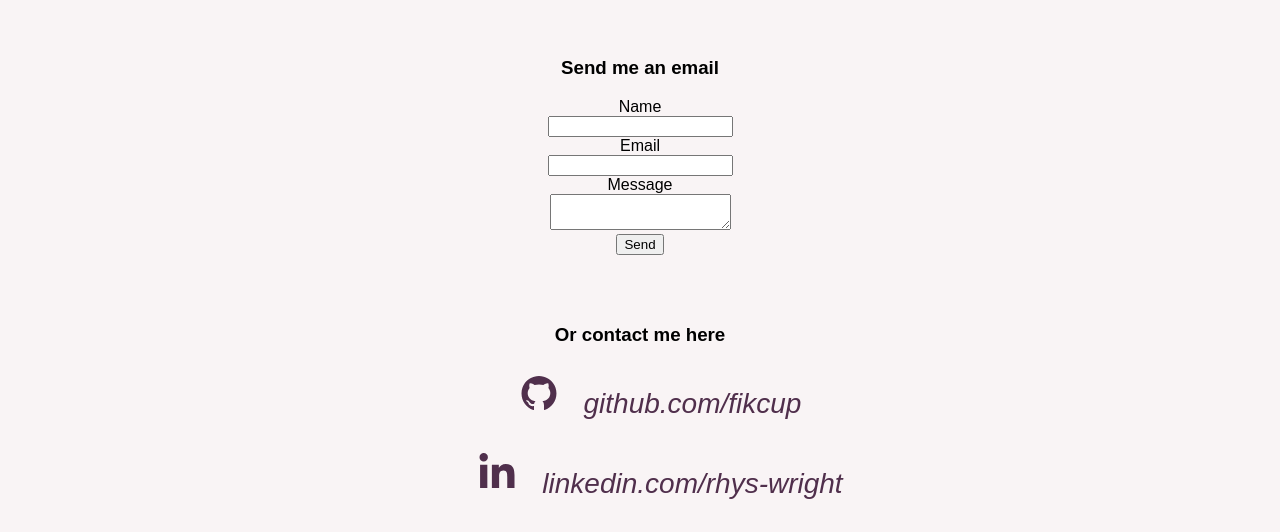
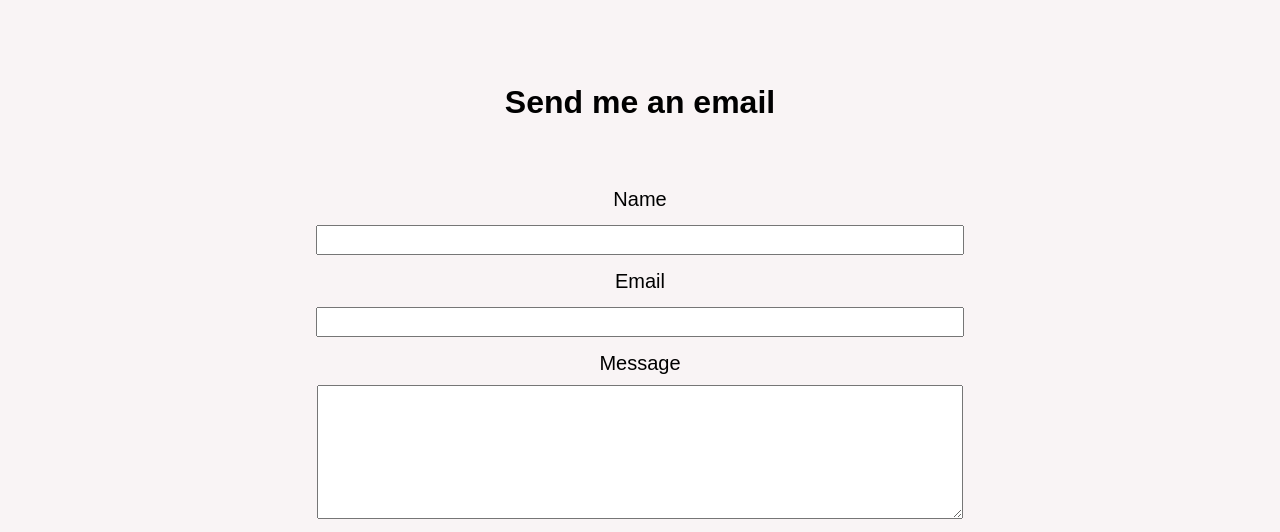
Before and after one commit to Fikcup/react-portfolio, a React (Create React App) app: page /contact in a window 1280 px wide. Shown: the part 379-911 px from the top of the page. Built offline with nearby package versions, Linux system fonts and the light colour scheme; a web font is replaced by a local one.

Commit message:
style : added styling to contact page

```diff
--- a/src/components/Contact/style.scss
+++ b/src/components/Contact/style.scss
@@ -3,5 +3,46 @@
 
 #contact {
     @include setMarginPadding();
+}
+
+.contactContainer {
     @include sectionBottomSpacing();
 }
+
+.emailForm {
+    line-height: 2.5rem;
+}
+
+.emailForm label {
+    font-size: 1.25rem;
+}
+
+.emailForm input,
+.emailForm textarea {
+    height: 1.5rem;
+    width: 50%;
+    font-size: 1.25rem;
+}
+
+.emailForm textarea {
+    height: 8rem;
+}
+
+.emailForm #submit {
+    text-align: center;
+    height: 3rem;
+}
+
+#contactInfo {
+    background-color: $themeThistle;
+}
+
+.contactList {
+    margin: 0;
+    padding-left: 5%;
+    padding-right: 5%;
+}
+
+.contactTitle {
+    @include setResumeTitle();
+}
```
